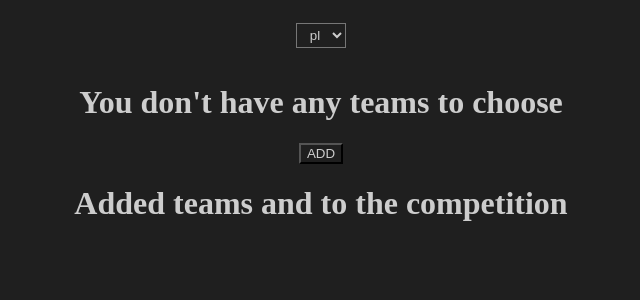
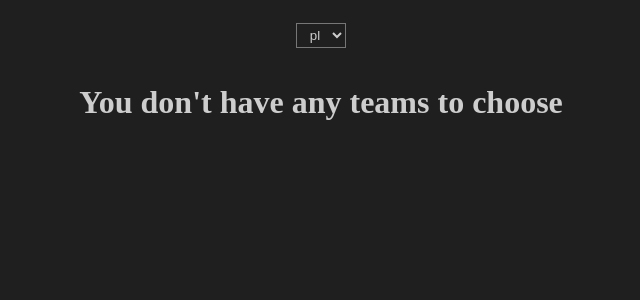
Before and after one commit to B3bq/Statsview, a PHP site: page /addex.php in a window 1280 px wide. Shown: the top 300 px of the page, without its empty margins (319-959 px from the left). Run offline with PHP 8.4, Linux system fonts and the light colour scheme; data comes from the database, SQL or seed files in the repository; data that the repository does not hold is empty.

Commit message:
list add menu contiune

```diff
--- a/website/addex.php
+++ b/website/addex.php
@@ -107,68 +107,83 @@
                 }
 
                 // entering datas to the database
+                // if($_SERVER["REQUEST_METHOD"] == "POST" && isset($_POST['save'])){
+                //     $selectedLeague = $_POST['selectedLeague'] ?? '';
+                //     $selectedFirstTeam = $_POST['selectedFirstTeam'] ?? '';
+                //     $selectedSecondTeam = $_POST['selectedSecondTeam'] ?? '';
 
-                // update league to the league tabel
-                $sqlUpdate = "UPDATE league SET count = count + 1 WHERE name = ?";
-                $query = $connect->prepare($sqlUpdate);
-                $query->bind_param("s", $leagueName);
-                $query->execute();
+                //     if(!empty($selectedLeague) && !empty($selectedFirstTeam) && !empty($selectedSecondTeam)){
+                //         // update league to the league tabel
+                //         $sqlUpdate = "UPDATE league SET count = count + 1 WHERE name = ?";
+                //         $query = $connect->prepare($sqlUpdate);
+                //         $query->bind_param("s", $selectedLeague);
+                //         $query->execute();
 
-                // apdate teams to the teams tabel
-                //first team
-                $sqlUpdate = "UPDATE teams SET homeCount = homeCount + 1 WHERE name = ?";
-                $query = $connect->prepare($sqlUpdate);
-                $query->bind_param("s", $firstTeamName);
-                $query->execute();
+                //         // apdate teams to the teams tabel
+                //         //first team
+                //         $sqlUpdate = "UPDATE teams SET homeCount = homeCount + 1 WHERE name = ?";
+                //         $query = $connect->prepare($sqlUpdate);
+                //         $query->bind_param("s", $selectedFirstTeam);
+                //         $query->execute();
 
-                //second team
-                $sqlUpdate = "UPDATE teams SET awayCount = awayCount + 1 WHERE name = ?";
-                $query = $connect->prepare($sqlUpdate);
-                $query->bind_param("s", $secondTeamName);
-                $query->execute();
+                //         //second team
+                //         $sqlUpdate = "UPDATE teams SET awayCount = awayCount + 1 WHERE name = ?";
+                //         $query = $connect->prepare($sqlUpdate);
+                //         $query->bind_param("s", $selectedSecondTeam);
+                //         $query->execute();
 
-                // add link between league table and teams table to the league_teams table
-                // insert references to league_teams table
-                $sqlInsert = "INSERT IGNORE INTO leagues_teams VALUES (?, ?)";
-                $sqlFindLeague = "SELECT id FROM league WHERE name = ?"; // searching id from table league
-                $sqlFindTeam = "SELECT id FROM teams WHERE name = ?"; // searching id from table teams
+                //         // add link between league table and teams table to the league_teams table
+                //         // insert references to league_teams table
+                //         $sqlInsert = "INSERT IGNORE INTO leagues_teams VALUES (?, ?)";
+                //         $sqlFindLeague = "SELECT id FROM league WHERE name = ?"; // searching id from table league
+                //         $sqlFindTeam = "SELECT id FROM teams WHERE name = ?"; // searching id from table teams
 
-                // taking id from league table
-                $query = $connect->prepare($sqlFindLeague);
-                $query->bind_param("s", $leagueName);
-                $query->execute();
-                $result = $query->get_result();
-                $id_league = $result->fetch_assoc()['id']; // id_league is a table assoc
+                //         // taking id from league table
+                //         $query = $connect->prepare($sqlFindLeague);
+                //         $query->bind_param("s", $selectedLeague);
+                //         $query->execute();
+                //         $result = $query->get_result();
+                //         $id_league = $result->fetch_assoc()['id']; // id_league is a table assoc
 
-                // taking ID teams
-                $teams = [$firstTeamName, $secondTeamName];
-                $id_teams = [];
+                //         // taking ID teams
+                //         $teams = [$selectedFirstTeam, $selectedSecondTeam];
+                //         $id_teams = [];
 
-                // taking id for teams from teams table
-                $query = $connect->prepare($sqlFindTeam);
-                foreach ($teams as $team){
-                    $query->bind_param("s", $team);
-                    $query->execute();
-                    $result = $query->get_result();
-                    $id_teams[] = $result->fetch_assoc()['id'];
+                //         // taking id for teams from teams table
+                //         $query = $connect->prepare($sqlFindTeam);
+                //         foreach ($teams as $team){
+                //             $query->bind_param("s", $team);
+                //             $query->execute();
+                //             $result = $query->get_result();
+                //             $id_teams[] = $result->fetch_assoc()['id'];
+                //         }
+
+                //         // insert teams to leagues_teams tabel
+                //         $query = $connect->prepare($sqlInsert);
+                //         // foreach needs a tables assoc
+                //         foreach ($id_teams as $id_team){
+                //             $query->bind_param("ii", $id_league, $id_team);
+                //             $query->execute();
+                //         }
+                //     }
+                // }
+
+                // second form for save the data to database
+                if(!empty($leagueName)){
+                    echo "<form action='script.php' method='POST'>";
+                    echo "<input type='hidden' name='league' value='$leagueName'>";
+                    echo "<input type='hidden' name='team_one' value='$firstTeamName'>";
+                    echo "<input type='hidden' name='team_two' value='$secondTeamName'>";
+                    echo "<input type='submit' name='save' value='ADD'>";
+                    echo "</form>";
                 }
 
-                // insert teams to leagues_teams tabel
-                $query = $connect->prepare($sqlInsert);
-                // foreach needs a tables assoc
-                foreach ($id_teams as $id_team){
-                    $query->bind_param("ii", $id_league, $id_team);
-                    $query->execute();
-                }
 
-                echo "<input type='submit' value='ADD'>";
-
-                echo "<h1>Added teams {$teams[0]} and {$teams[1]} to the competition {$leagueName}</h1>";
+                //echo "<h1>Added teams {$teams[0]} and {$teams[1]} to the competition {$leagueName}</h1>";
 
 
                 mysqli_close($connect);
                 ?>
-                <!--<input type='submit' value='ADD'>-->
     </div>
 </body>
 </html>
```
